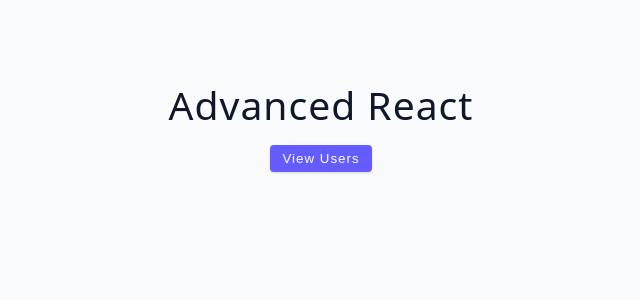
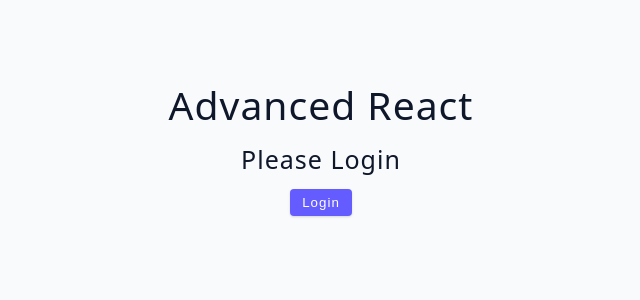
Before and after one commit to Sholola-Gbolahan/Advance-react, a React (Vite) app: page / in a window 1280 px wide. Shown: the top 300 px of the page, without its empty margins (319-959 px from the left). Built offline with nearby package versions, Linux system fonts and the light colour scheme.

Commit message:
037 User Challenge

```diff
--- a/src/App.jsx
+++ b/src/App.jsx
@@ -1,5 +1,5 @@
 
-import Starter from './tutorial/03-conditional-rendering/starter/06-toggle-challenge'
+import Starter from './tutorial/03-conditional-rendering/starter/07-user-challenge'
 
 
 
--- a/src/tutorial/03-conditional-rendering/starter/07-user-challenge.jsx
+++ b/src/tutorial/03-conditional-rendering/starter/07-user-challenge.jsx
@@ -1,5 +1,40 @@
+import { useState } from "react";
+
 const UserChallenge = () => {
-  return <h2>user challenge</h2>;
+  const [user, setUser] = useState(null);
+
+  const Login = () => {
+    // [1]
+    setUser({ name: "Dayo" });
+    return (
+      <div>
+
+      </div>
+    );
+  };
+
+  const Logout = () => {
+    setUser(null);
+
+  };
+
+  return (
+    <div>
+      {user ? (
+        <div>
+          <h2>You're Logged in</h2>
+           <h4>Welcome {user.name} to your Dashboard </h4>
+          <button className="btn" onClick={Logout}>Logout</button>
+        </div>
+      ) : (
+        <div>
+          {" "}
+          <h4> Please Login</h4>
+          <button className="btn" onClick={Login}>Login</button>
+        </div>
+      )}
+    </div>
+  );
 };
 
 export default UserChallenge;
```
Also changed, not shown: src/Note.md (+3 -0 lines).
